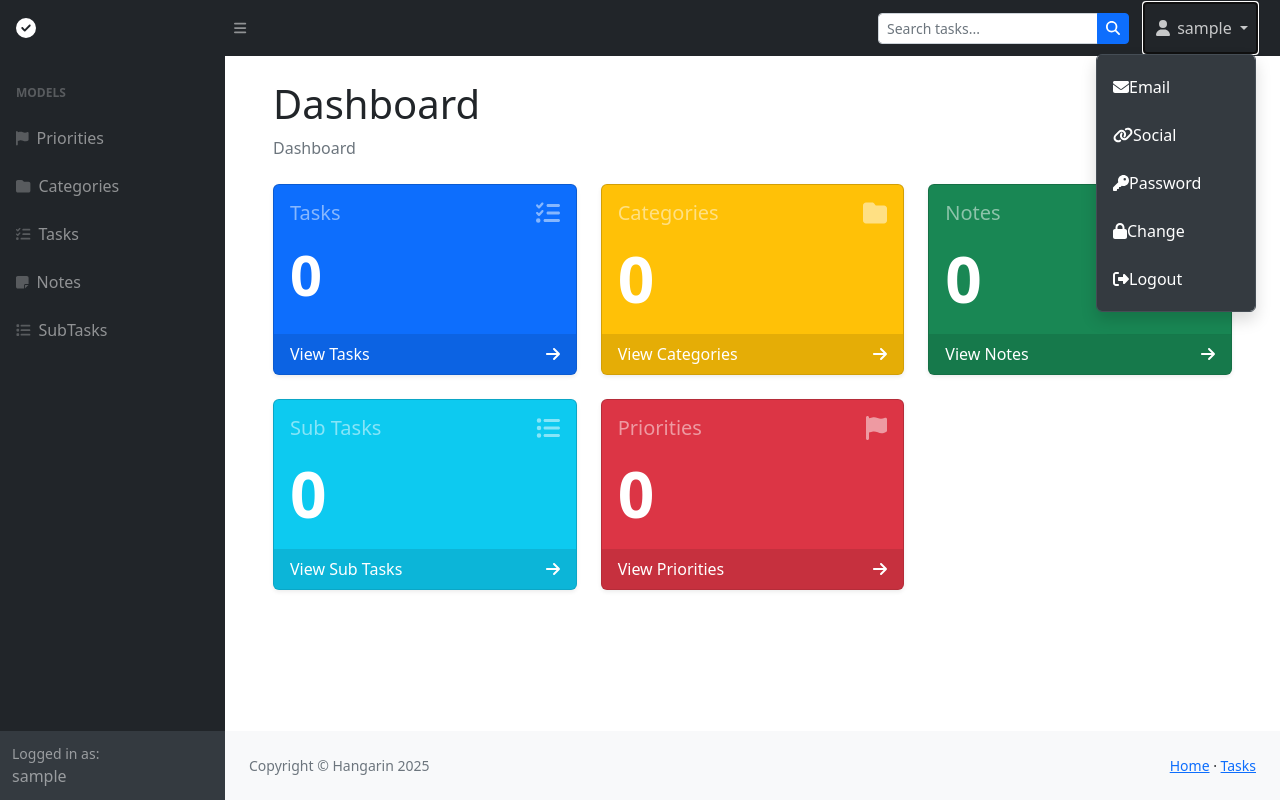
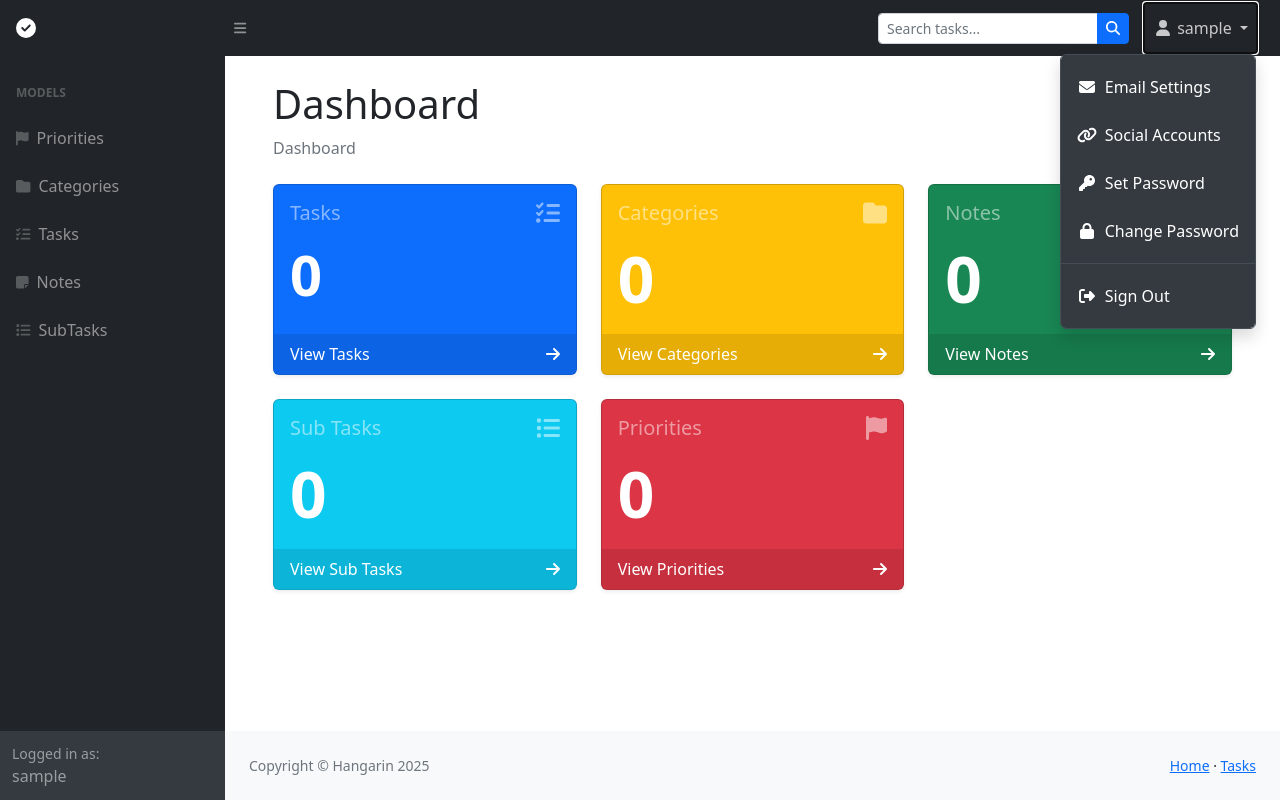
Before and after one commit to acesuus/Hangarin, a Django app: page / in a window 1280 px wide, after a click that opens the changed part. Run offline with Django 5.2, Linux system fonts and the light colour scheme; the visitor is signed in with stand-in values (Sample User, id 1); data that the repository does not hold is empty; some libraries are stand-ins or nearby versions.

Commit message:
separate the dropdown for mobile

```diff
--- a/myproject/static/css/mobile-fixes.css
+++ b/myproject/static/css/mobile-fixes.css
@@ -4,21 +4,105 @@
     z-index: 1060 !important;
 }
 
-.nav-profile-wrapper {
-    position: static !important;
-    z-index: 1061 !important;
+/* Mobile Profile Menu */
+.mobile-profile-menu {
+    display: none;
+    position: fixed;
+    top: 0;
+    right: -100%;
+    width: 100%;
+    height: 100vh;
+    background-color: #343a40;
+    z-index: 2000;
+    transition: right 0.3s ease-in-out;
+    overflow-y: auto;
 }
 
-.dropdown-menu-container {
-    position: static !important;
+.mobile-profile-menu.active {
+    right: 0;
+    display: block;
 }
 
-.dropdown-menu {
-    position: absolute !important;
-    transform: none !important;
-    right: 0 !important;
-    left: auto !important;
-    top: 100% !important;
+.mobile-profile-header {
+    padding: 1.5rem;
+    background-color: rgba(0, 0, 0, 0.2);
+    display: flex;
+    align-items: center;
+    justify-content: space-between;
+    position: sticky;
+    top: 0;
+    z-index: 1;
+}
+
+.mobile-profile-header .close-menu {
+    background: none;
+    border: none;
+    color: #fff;
+    font-size: 1.5rem;
+    padding: 0.5rem;
+    cursor: pointer;
+}
+
+.profile-info {
+    display: flex;
+    align-items: center;
+    gap: 1rem;
+    color: #fff;
+}
+
+.profile-info .username {
+    font-size: 1.2rem;
+    font-weight: 500;
+}
+
+.mobile-menu-items {
+    padding: 1rem 0;
+}
+
+.mobile-menu-item {
+    display: flex;
+    align-items: center;
+    padding: 1rem 1.5rem;
+    color: #fff;
+    text-decoration: none;
+    border-bottom: 1px solid rgba(255, 255, 255, 0.1);
+    transition: background-color 0.2s ease;
+}
+
+.mobile-menu-item:active,
+.mobile-menu-item:hover {
+    background-color: rgba(255, 255, 255, 0.1);
+    color: #fff;
+}
+
+.mobile-menu-item i {
+    width: 30px;
+    margin-right: 1rem;
+}
+
+.mobile-logout-btn {
+    width: 100%;
+    background: none;
+    border: none;
+    color: #fff;
+    display: flex;
+    align-items: center;
+    padding: 0;
+    font-size: inherit;
+    text-align: left;
+    cursor: pointer;
+}
+
+.logout-form {
+    border-top: 1px solid rgba(255, 255, 255, 0.2);
+    margin-top: 1rem;
+}
+
+/* Hide desktop dropdown on mobile */
+@media (max-width: 768px) {
+    .dropdown-menu-container {
+        display: none !important;
+    }
 }
 
 /* ================================
--- /dev/null
+++ b/myproject/static/js/mobile-menu.js
@@ -0,0 +1,31 @@
+function toggleMobileMenu(event) {
+    event.preventDefault();
+    const mobileMenu = document.getElementById('mobileProfileMenu');
+    mobileMenu.classList.add('active');
+    document.body.style.overflow = 'hidden'; // Prevent background scrolling
+}
+
+function closeMobileMenu() {
+    const mobileMenu = document.getElementById('mobileProfileMenu');
+    mobileMenu.classList.remove('active');
+    document.body.style.overflow = ''; // Restore scrolling
+}
+
+// Close menu when clicking outside
+document.addEventListener('click', function(event) {
+    const mobileMenu = document.getElementById('mobileProfileMenu');
+    const isClickInside = mobileMenu.contains(event.target);
+    const isMenuButton = event.target.closest('[onclick="toggleMobileMenu(event)"]');
+
+    if (!isClickInside && !isMenuButton && mobileMenu.classList.contains('active')) {
+        closeMobileMenu();
+    }
+});
+
+// Handle back button
+window.addEventListener('popstate', function() {
+    const mobileMenu = document.getElementById('mobileProfileMenu');
+    if (mobileMenu.classList.contains('active')) {
+        closeMobileMenu();
+    }
+});
--- a/myproject/templates/base.html
+++ b/myproject/templates/base.html
@@ -32,27 +32,35 @@
       </form>
       <div class="nav-profile-wrapper position-relative ms-auto ms-md-0 me-3 me-lg-4">
         <ul class="navbar-nav">
-          <li class="nav-item dropdown">
-            <a class="nav-link dropdown-toggle" href="#" id="navbarDropdown" role="button" data-bs-toggle="dropdown" aria-expanded="false">
+          <li class="nav-item">
+            <a class="nav-link d-none d-md-block dropdown-toggle" href="#" id="navbarDropdown" role="button" data-bs-toggle="dropdown" aria-expanded="false">
               <i class="fas fa-user fa-fw"></i> {{ user.username }}
             </a>
-            <div class="dropdown-menu-container">
+            <!-- Desktop dropdown menu -->
+            <div class="dropdown-menu-container d-none d-md-block">
               <ul class="dropdown-menu dropdown-menu-end shadow" aria-labelledby="navbarDropdown">
-                <li><a class="dropdown-item" href="{% url 'account_email' %}"><i class="fas fa-envelope"></i><span>Email</span></a></li>
-                <li><a class="dropdown-item" href="{% url 'socialaccount_connections' %}"><i class="fas fa-link"></i><span>Social</span></a></li>
-                <li><a class="dropdown-item" href="{% url 'account_set_password' %}"><i class="fas fa-key"></i><span>Password</span></a></li>
-                <li><a class="dropdown-item" href="{% url 'account_change_password' %}"><i class="fas fa-lock"></i><span>Change</span></a></li>
+                <li><a class="dropdown-item" href="{% url 'account_email' %}"><i class="fas fa-envelope fa-fw me-2"></i>Email Settings</a></li>
+                <li><a class="dropdown-item" href="{% url 'socialaccount_connections' %}"><i class="fas fa-link fa-fw me-2"></i>Social Accounts</a></li>
+                <li><a class="dropdown-item" href="{% url 'account_set_password' %}"><i class="fas fa-key fa-fw me-2"></i>Set Password</a></li>
+                <li><a class="dropdown-item" href="{% url 'account_change_password' %}"><i class="fas fa-lock fa-fw me-2"></i>Change Password</a></li>
+                <li><hr class="dropdown-divider" /></li>
                 <li>
                   <form method="post" action="{% url 'account_logout' %}" class="m-0">
                     {% csrf_token %}
                     <button type="submit" class="dropdown-item">
-                      <i class="fas fa-sign-out-alt"></i><span>Logout</span>
+                      <i class="fas fa-sign-out-alt fa-fw me-2"></i>Sign Out
                     </button>
                   </form>
                 </li>
               </ul>
             </div>
+            <!-- Mobile profile button -->
+            <a class="nav-link d-md-none" href="#" onclick="toggleMobileMenu(event)">
+              <i class="fas fa-user fa-fw"></i> {{ user.username }}
+            </a>
           </li>
+          <!-- Include mobile menu template -->
+          {% include 'includes/mobile_profile_menu.html' %}
         </ul>
       </div>
       {% else %}
@@ -125,15 +133,18 @@
 
     <!-- Custom scripts -->
     <script src="{% static 'js/scripts.js' %}"></script>
+    <script src="{% static 'js/mobile-menu.js' %}"></script>
 
     <!-- Initialize Bootstrap components -->
     <script>
       document.addEventListener('DOMContentLoaded', function() {
-        // Enable all dropdowns
-        var dropdowns = document.querySelectorAll('.dropdown-toggle');
-        dropdowns.forEach(function(dropdown) {
-          new bootstrap.Dropdown(dropdown);
-        });
+        // Enable dropdowns for desktop only
+        if (window.innerWidth >= 768) {
+          var dropdowns = document.querySelectorAll('.dropdown-toggle');
+          dropdowns.forEach(function(dropdown) {
+            new bootstrap.Dropdown(dropdown);
+          });
+        }
 
         // Enable hamburger menu toggle
         var toggler = document.querySelector('.navbar-toggler');
--- /dev/null
+++ b/myproject/templates/includes/mobile_profile_menu.html
@@ -0,0 +1,37 @@
+{% load static %}
+<div class="mobile-profile-menu" id="mobileProfileMenu">
+    <div class="mobile-profile-header">
+        <button class="close-menu" onclick="closeMobileMenu()">
+            <i class="fas fa-times"></i>
+        </button>
+        <div class="profile-info">
+            <i class="fas fa-user-circle fa-2x"></i>
+            <span class="username">{{ user.username }}</span>
+        </div>
+    </div>
+    <div class="mobile-menu-items">
+        <a class="mobile-menu-item" href="{% url 'account_email' %}">
+            <i class="fas fa-envelope fa-fw"></i>
+            <span>Email Settings</span>
+        </a>
+        <a class="mobile-menu-item" href="{% url 'socialaccount_connections' %}">
+            <i class="fas fa-link fa-fw"></i>
+            <span>Social Accounts</span>
+        </a>
+        <a class="mobile-menu-item" href="{% url 'account_set_password' %}">
+            <i class="fas fa-key fa-fw"></i>
+            <span>Set Password</span>
+        </a>
+        <a class="mobile-menu-item" href="{% url 'account_change_password' %}">
+            <i class="fas fa-lock fa-fw"></i>
+            <span>Change Password</span>
+        </a>
+        <form method="post" action="{% url 'account_logout' %}" class="mobile-menu-item logout-form">
+            {% csrf_token %}
+            <button type="submit" class="mobile-logout-btn">
+                <i class="fas fa-sign-out-alt fa-fw"></i>
+                <span>Sign Out</span>
+            </button>
+        </form>
+    </div>
+</div>
```
